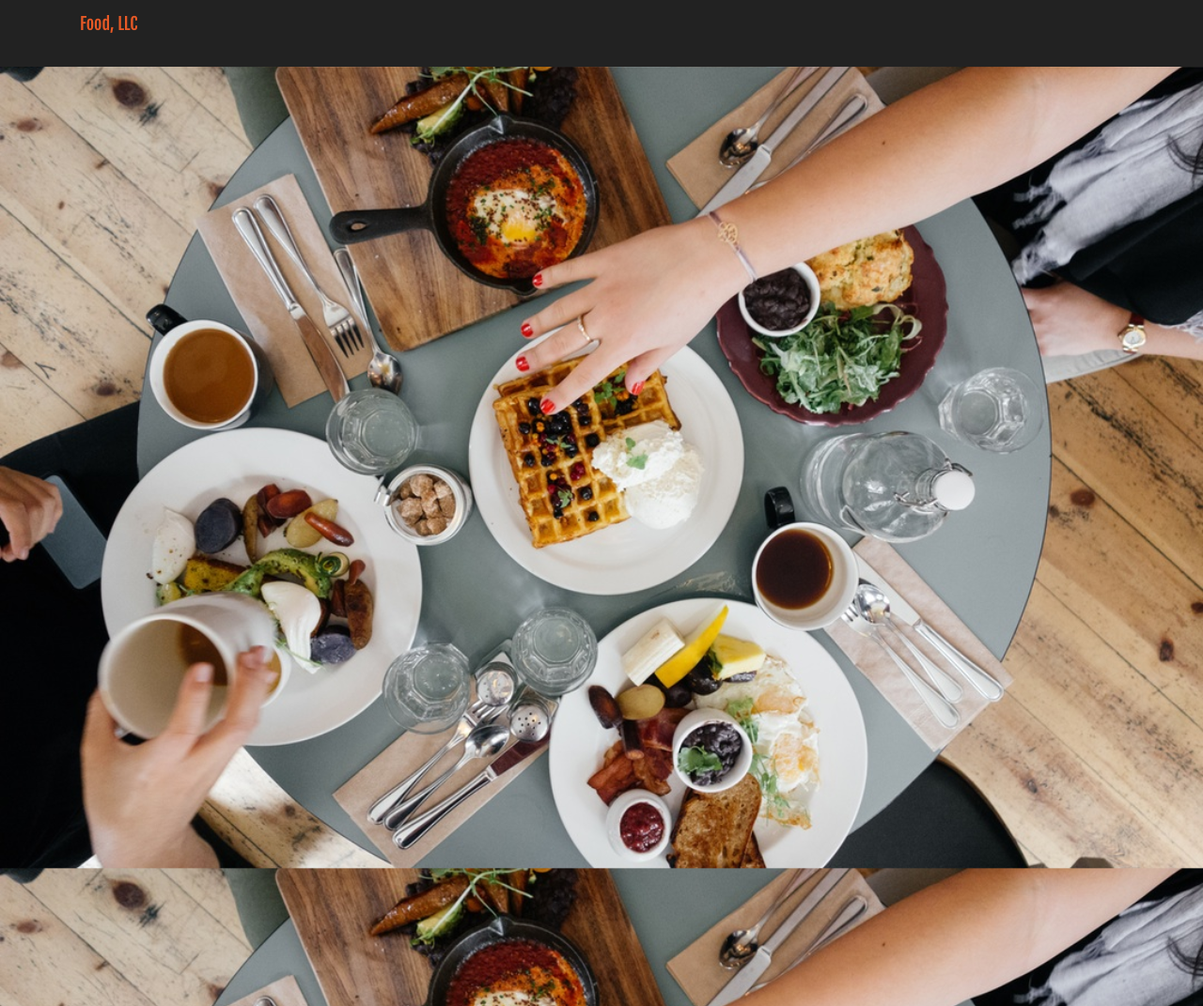
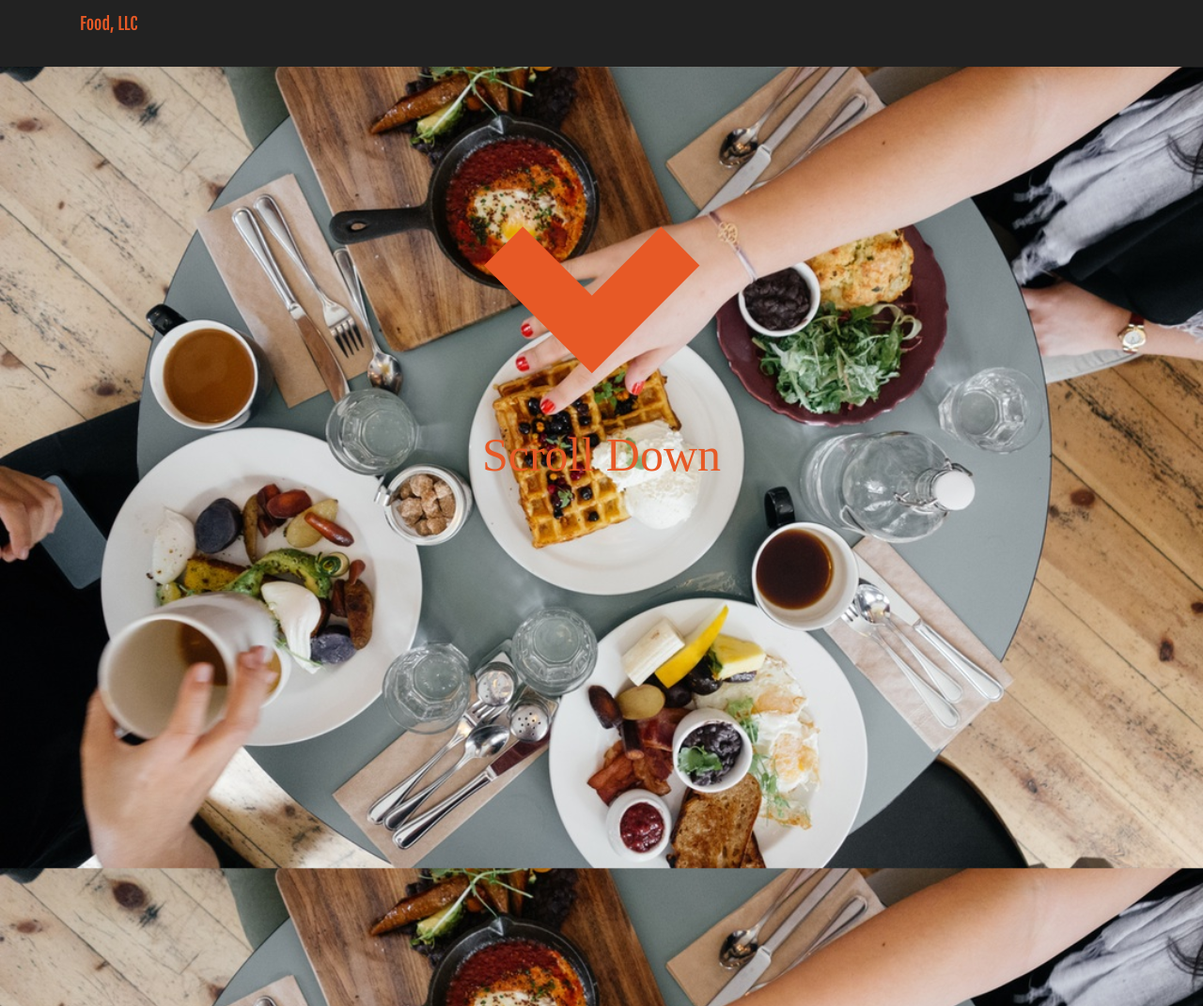
Before and after one commit to AnnaSym/coursera_webdesign_wk3, a plain HTML site: page index.html in a window 1280 px wide. Shown: the top 1071 px of the page at 94% size. Drawn offline with nearby package versions, Linux system fonts and the light colour scheme; a web font is replaced by a local one.

Commit message:
Update index.html

```diff
--- a/index.html
+++ b/index.html
@@ -51,7 +51,7 @@
     </div>
 <div class="hero">
   <div class="container">
-  <a id="topl">&nbsp;</a>
+<p class="text-center">  <a id="topl">  <span class="glyphicon glyphicon-chevron-down" aria-hidden="true"></span>Scroll Down</a></p>
   </div>
 </div>
        <!-- Marketing messaging and featurettes
```
